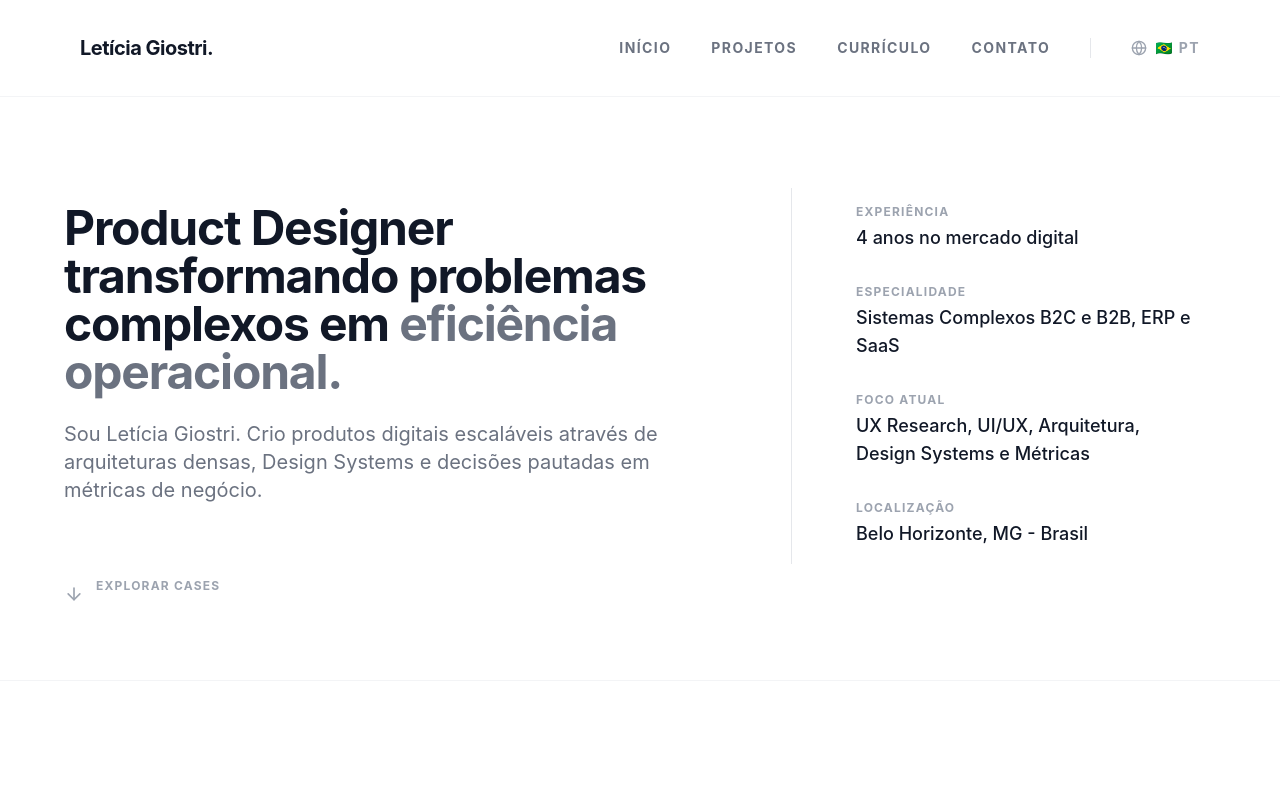
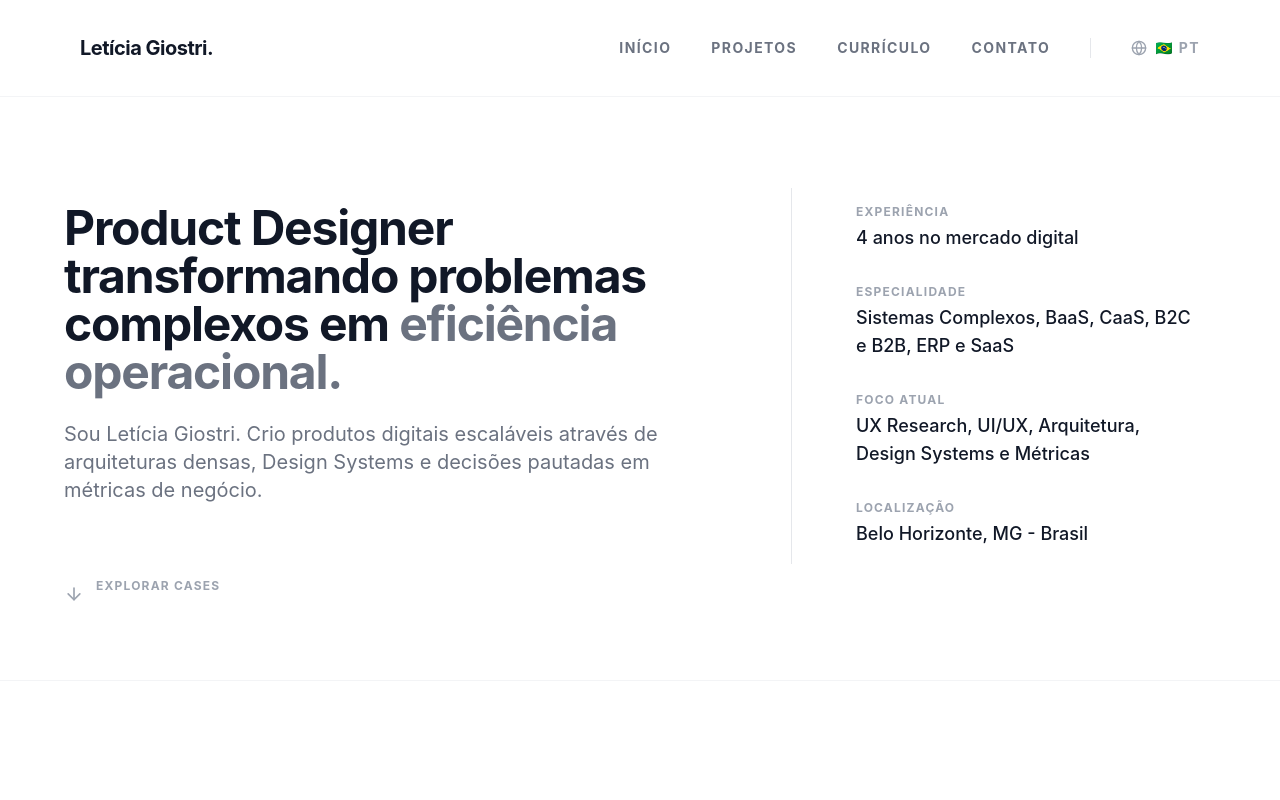
Before and after one commit to GiostriDesignerDeveloper/PROJETO-VSCODE-LET, a React (Vite) app: page / in a window 1280 px wide. Shown: the top 800 px of the page. Built offline with nearby package versions, Linux system fonts and the light colour scheme.

Commit message:
Change 75

```diff
--- a/src/components/Hero.tsx
+++ b/src/components/Hero.tsx
@@ -89,7 +89,7 @@ const Hero = () => {
                   {language === "pt" ? "Especialidade" : "Specialty"}
                 </span>
                 <span className="text-lg font-medium text-gray-900">
-                  {language === "pt" ? "Sistemas Complexos B2C e B2B, ERP e SaaS" : "Complex Systems B2C and B2B, ERP and SaaS"}
+                  {language === "pt" ? "Sistemas Complexos, BaaS, CaaS, B2C e B2B, ERP e SaaS" : "Complex Systems, BaaS, CaaS, B2C and B2B, ERP and SaaS"}
                 </span>
               </li>
               <li>
```
